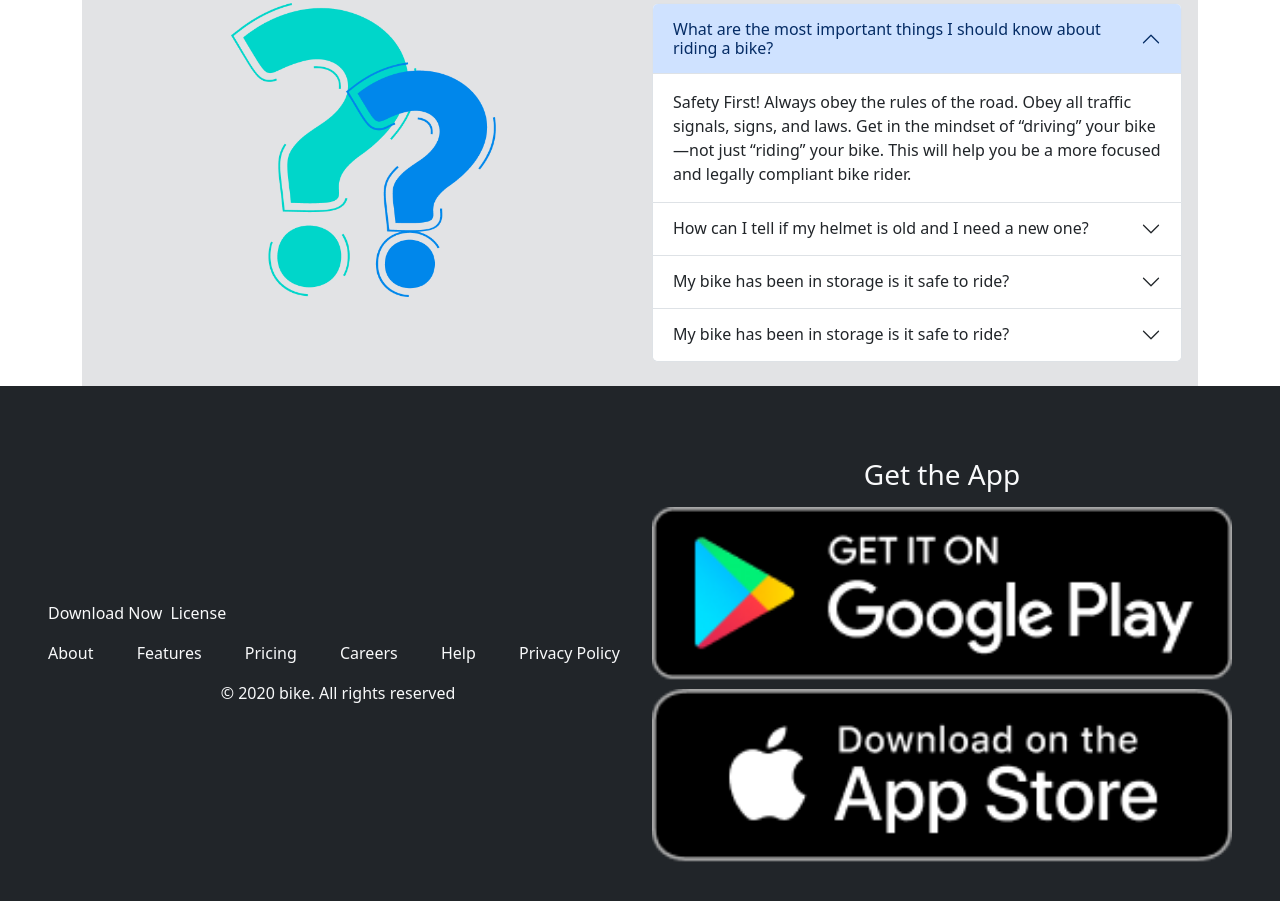
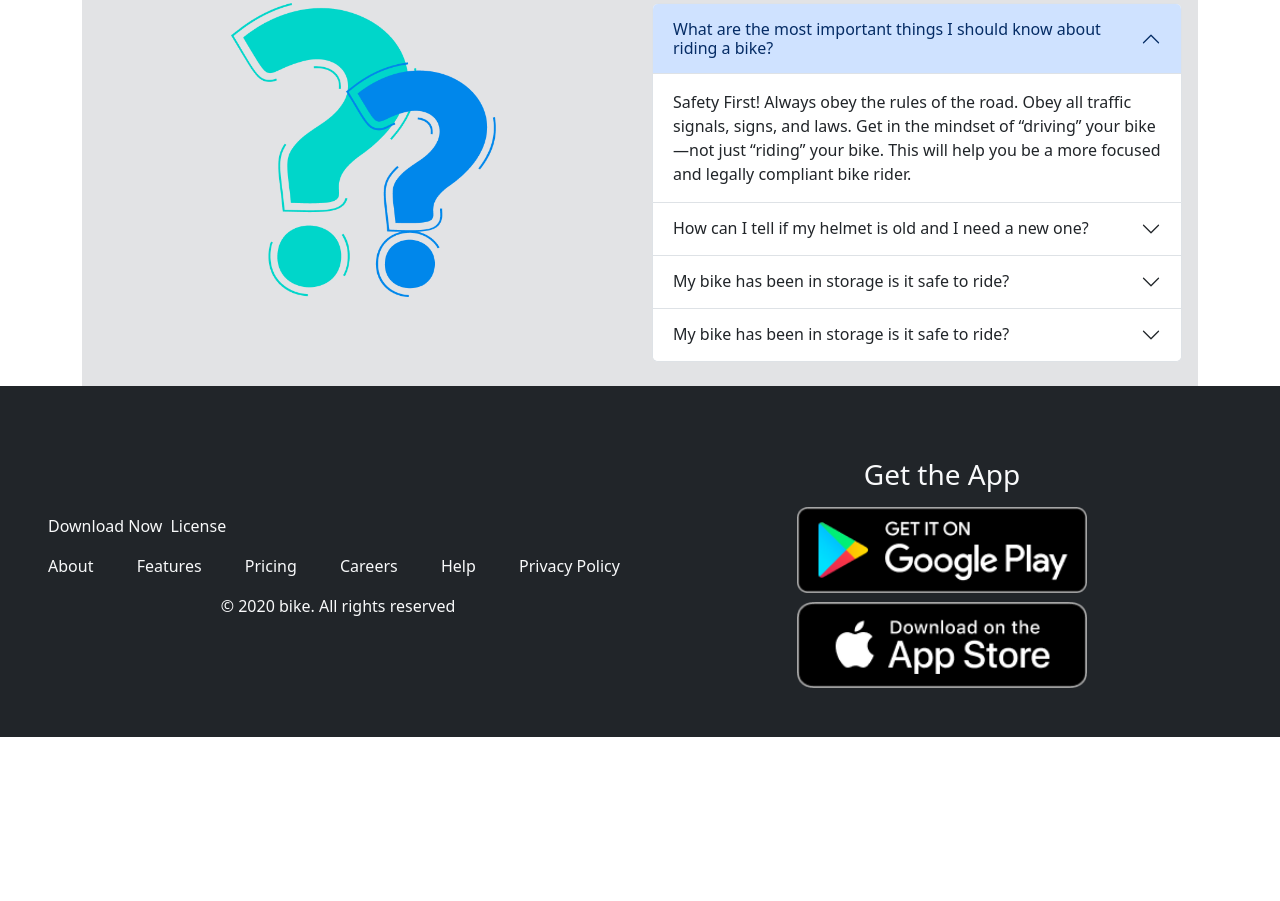
Before and after one commit to rezathedev/bikers-zone, a plain HTML site: page index.html in a window 1280 px wide. Shown: the part 2487-3388 px from the top of the page. After the commit the page ends 3224 px from the top, so only its background shows below. Drawn offline with nearby package versions, Linux system fonts and the light colour scheme.

Commit message:
small update

```diff
--- a/index.html
+++ b/index.html
@@ -298,8 +298,8 @@
         <div class="
         d-flex flex-column col">
             <h3>Get the App</h3>
-            <img class="my-2" src="./images/android.png" alt="">
-            <img src="./images/ios.png" alt="">
+            <img class="my-2 w-50 mx-auto" src="./images/android.png" alt="">
+            <img class="w-50 mx-auto" src="./images/ios.png" alt="">
         </div>
     </footer>
     <!-- Bootstrap JS -->
```
